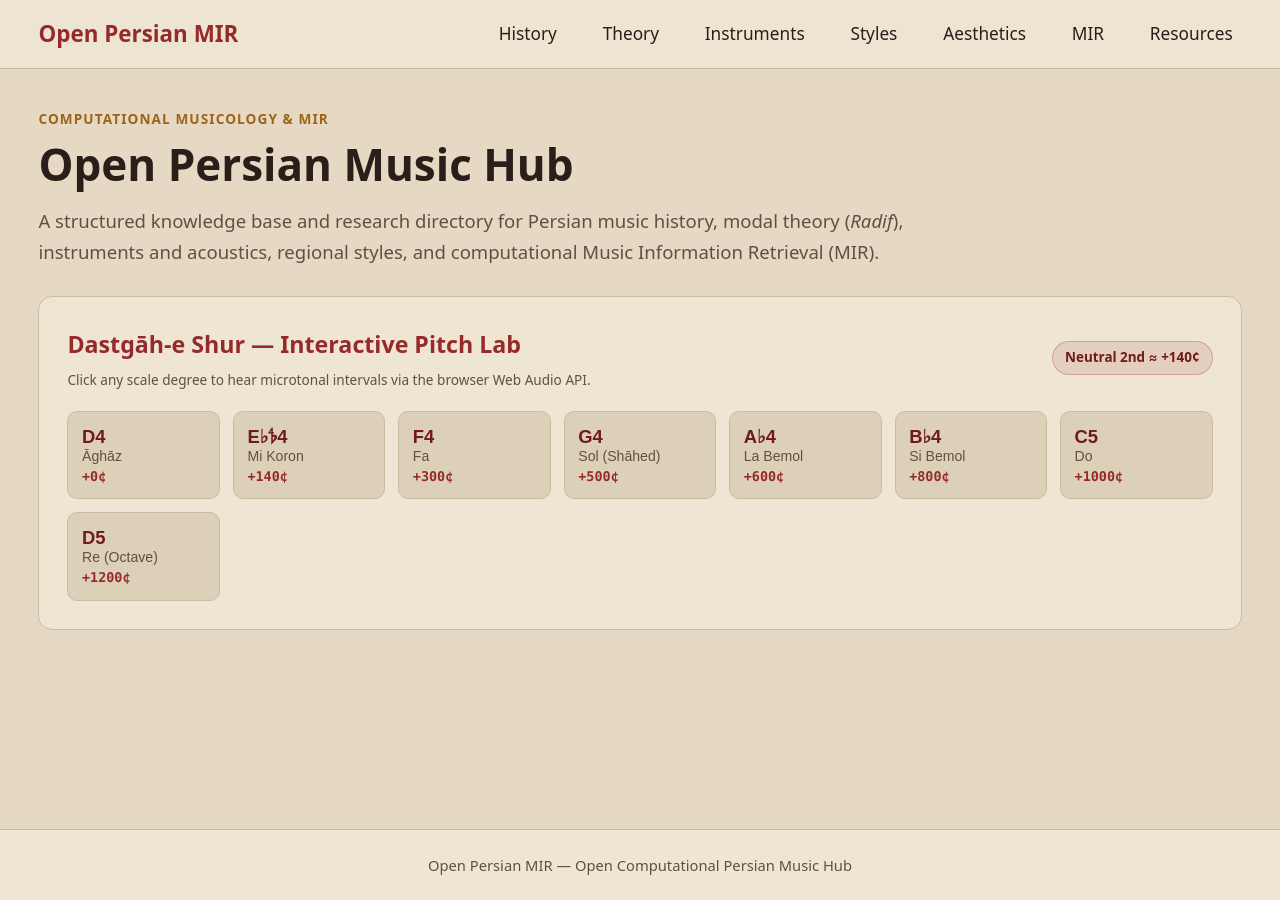
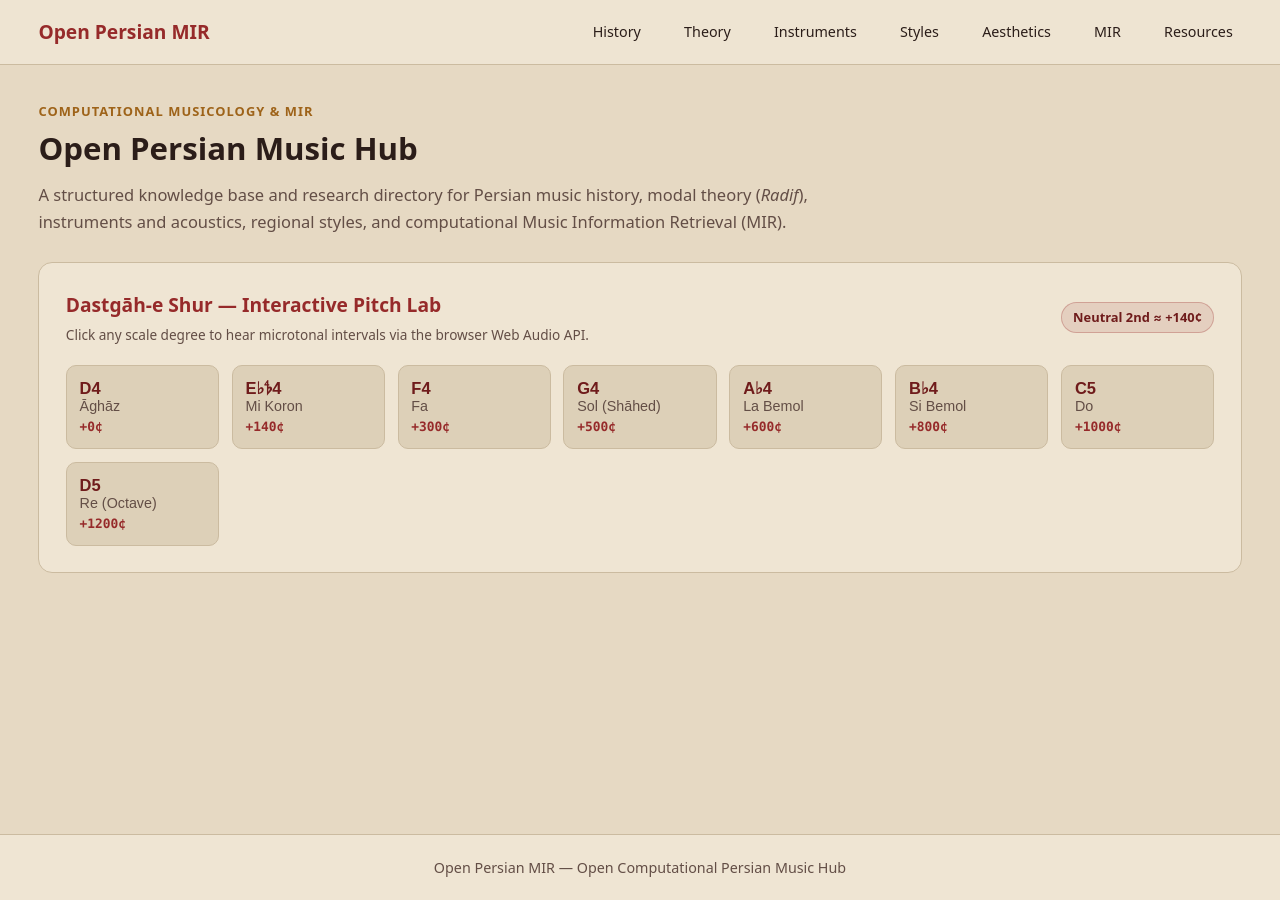
Before and after one commit to open-persian-mir/open-persian-mir.github.io, a Jekyll site: the page built from index.html, in a window 1280 px wide. Built offline with Jekyll 4.4.1, drawn with Linux system fonts in a browser that asks for light colours.

Commit message:
updated sidebar

```diff
--- a/_sass/_base.scss
+++ b/_sass/_base.scss
@@ -1,18 +1,21 @@
+@use "variables" as *;
+
 * {
   box-sizing: border-box;
 }
 
 html {
+  font-size: 16px;
   -webkit-text-size-adjust: 100%;
 }
 
 body {
   margin: 0;
   font-family: system-ui, -apple-system, BlinkMacSystemFont, "Segoe UI", Roboto, sans-serif;
-  font-size: clamp(1rem, 0.35vw + 0.92rem, 1.18rem);
+  font-size: $font-size-base;
   background: var(--bg);
   color: var(--text);
-  line-height: 1.7;
+  line-height: 1.65;
   min-height: 100vh;
   display: flex;
   flex-direction: column;
@@ -30,10 +33,10 @@ a {
 }
 
 h1 {
-  font-size: clamp(1.85rem, 2.6vw + 1.1rem, 2.75rem);
-  line-height: 1.18;
+  font-size: $font-size-2xl;
+  line-height: 1.22;
   color: var(--text);
-  margin: 0 0 0.9rem;
+  margin: 0 0 0.85rem;
 }
 
 code,
@@ -54,4 +57,5 @@ pre {
   overflow-x: auto;
   max-width: 100%;
   border: 1px solid var(--border);
+  font-size: 0.85em;
 }
--- a/_sass/_components.scss
+++ b/_sass/_components.scss
@@ -1,7 +1,9 @@
+@use "variables" as *;
+
 .badge {
-  font-size: 0.84rem;
+  font-size: $font-size-xs;
   font-weight: 600;
-  padding: 0.28rem 0.75rem;
+  padding: 0.25rem 0.7rem;
   border-radius: 999px;
   background: rgba(150, 42, 42, 0.11);
   color: var(--accent-deep);
@@ -17,8 +19,8 @@
   color: var(--accent-deep);
   border: 1px solid var(--border);
   border-radius: 6px;
-  padding: 0.25rem 0.6rem;
-  font-size: 0.84rem;
+  padding: 0.4rem 0.7rem;
+  font-size: $font-size-xs;
   font-weight: 600;
   cursor: pointer;
   transition: background-color 0.15s ease, border-color 0.15s ease;
@@ -41,8 +43,8 @@
   background: var(--surface);
   border: 1px solid var(--border);
   border-radius: 14px;
-  padding: clamp(1.1rem, 2.5vw, 1.75rem);
-  margin: 1.75rem 0;
+  padding: clamp(1.1rem, 2.5vw, 1.65rem);
+  margin: 1.65rem 0;
 }
 
 .explorer-header {
@@ -51,11 +53,11 @@
   justify-content: space-between;
   align-items: center;
   gap: 0.6rem 1.25rem;
-  margin-bottom: 1.25rem;
+  margin-bottom: 1.15rem;
 
   h2 {
     margin: 0;
-    font-size: clamp(1.2rem, 1vw + 0.95rem, 1.45rem);
+    font-size: $font-size-lg;
     color: var(--accent);
   }
 }
@@ -70,8 +72,8 @@
   background: var(--surface-2);
   border: 1px solid var(--border);
   border-radius: 10px;
-  padding: 0.9rem 0.85rem;
-  min-height: 82px;
+  padding: 0.85rem 0.8rem;
+  min-height: 78px;
   color: var(--text);
   text-align: left;
   cursor: pointer;
@@ -91,18 +93,18 @@
 
 .note-pitch {
   font-weight: 700;
-  font-size: 1.15rem;
+  font-size: $font-size-md;
   color: var(--accent-deep);
 }
 
 .note-name {
-  font-size: 0.88rem;
+  font-size: $font-size-sm;
   color: var(--muted);
 }
 
 .note-cents {
   font-family: ui-monospace, SFMono-Regular, Menlo, monospace;
-  font-size: 0.84rem;
+  font-size: $font-size-xs;
   color: var(--accent);
   font-weight: 600;
   margin-top: 0.3rem;
@@ -110,9 +112,9 @@
 
 /* Interactive Figures & Labs */
 .interactive-figure figcaption {
-  font-size: 0.88rem;
+  font-size: $font-size-sm;
   color: var(--muted);
-  margin-top: 0.85rem;
+  margin-top: 0.8rem;
 }
 
 .figure-controls {
@@ -120,10 +122,10 @@
   flex-wrap: wrap;
   align-items: center;
   gap: 0.5rem 0.75rem;
-  margin-bottom: 1rem;
+  margin-bottom: 0.9rem;
 
   label {
-    font-size: 0.9rem;
+    font-size: $font-size-sm;
     font-weight: 600;
     color: var(--text);
   }
@@ -135,7 +137,7 @@
     border: 1px solid var(--border);
     border-radius: 6px;
     padding: 0.35rem 0.6rem;
-    font-size: 0.9rem;
+    font-size: $font-size-sm;
   }
 }
 
@@ -158,7 +160,7 @@
 }
 
 .figure-readout {
-  font-size: 0.92rem;
+  font-size: $font-size-sm;
   color: var(--text);
 }
 
@@ -174,13 +176,13 @@
   border: 1px solid var(--border);
   border-radius: 999px;
   padding: 0.25rem 0.7rem;
-  font-size: 0.86rem;
+  font-size: $font-size-xs;
 }
 
 .dang-status {
   padding: 0.65rem 0.85rem;
   border-radius: 8px;
-  font-size: 0.92rem;
+  font-size: $font-size-sm;
   border: 1px solid var(--border);
   background: var(--surface-2);
 
@@ -207,13 +209,13 @@
   background: var(--surface);
   border: 1px solid var(--border);
   border-radius: 12px;
-  padding: 1.35rem;
+  padding: 1.3rem;
   display: flex;
   flex-direction: column;
 
   h3 {
     margin: 0;
-    font-size: 1.15rem;
+    font-size: $font-size-lg;
     color: var(--text);
   }
 }
@@ -227,7 +229,7 @@
 }
 
 .card-meta {
-  font-size: 0.88rem;
+  font-size: $font-size-sm;
   color: var(--muted);
   margin: 0.4rem 0 0.75rem;
 }
@@ -237,40 +239,6 @@
   grid-template-columns: repeat(3, minmax(0, 1fr));
   gap: 0.75rem;
   margin: 1rem 0;
-}
-
-.ks-marker {
-  background: var(--surface-2);
-  border: 1px solid var(--border);
-  border-radius: 10px;
-  padding: 0.75rem 0.9rem;
-  display: flex;
-  flex-direction: column;
-  gap: 0.25rem;
-
-  &.is-center {
-    border-color: var(--accent-warm);
-  }
-}
-
-.ks-tag {
-  font-size: 0.82rem;
-  font-weight: 700;
-  text-transform: uppercase;
-  letter-spacing: 0.05em;
-  color: var(--accent-deep);
-}
-
-.ks-hz {
-  font-family: ui-monospace, SFMono-Regular, Menlo, monospace;
-  font-size: 0.9rem;
-  color: var(--muted);
-}
-
-@media (max-width: 640px) {
-  .ks-pitch-strip {
-    grid-template-columns: minmax(0, 1fr);
-  }
 }
 
 .ks-marker {
@@ -293,6 +261,20 @@
   }
 }
 
+.ks-tag {
+  font-size: $font-size-xs;
+  font-weight: 700;
+  text-transform: uppercase;
+  letter-spacing: 0.05em;
+  color: var(--accent-deep);
+}
+
+.ks-hz {
+  font-family: ui-monospace, SFMono-Regular, Menlo, monospace;
+  font-size: $font-size-xs;
+  color: var(--muted);
+}
+
 .accidental-mark {
   display: inline-flex;
   align-items: center;
@@ -304,3 +286,9 @@
   display: block;
   flex-shrink: 0;
 }
+
+@media (max-width: 640px) {
+  .ks-pitch-strip {
+    grid-template-columns: minmax(0, 1fr);
+  }
+}
--- a/_sass/_layout.scss
+++ b/_sass/_layout.scss
@@ -1,3 +1,5 @@
+@use "variables" as *;
+
 .navbar {
   position: sticky;
   top: 0;
@@ -5,13 +7,14 @@
   background: rgba(239, 229, 211, 0.95);
   backdrop-filter: blur(8px);
   border-bottom: 1px solid var(--border);
+  font-size: $font-size-sm;
 }
 
 .navbar-inner {
   width: min(94vw, 1680px);
   margin: 0 auto;
-  padding: 0.85rem 0;
-  min-height: 68px;
+  padding: 0.8rem 0;
+  min-height: 64px;
   display: flex;
   flex-wrap: wrap;
   align-items: center;
@@ -21,7 +24,7 @@
 
 .brand {
   font-weight: 700;
-  font-size: clamp(1.15rem, 0.5vw + 1rem, 1.4rem);
+  font-size: $font-size-lg;
   color: var(--accent);
 
   &:hover {
@@ -34,8 +37,8 @@
   display: flex;
   flex-wrap: wrap;
   align-items: center;
-  gap: 0.5rem clamp(1rem, 2.2vw, 2rem);
-  font-size: clamp(0.95rem, 0.25vw + 0.9rem, 1.08rem);
+  gap: 0.4rem clamp(0.85rem, 2vw, 1.75rem);
+  font-size: $font-size-sm;
 
   a {
     color: var(--text);
@@ -60,11 +63,11 @@
 .page-shell {
   width: min(94vw, 1680px);
   margin: 0 auto;
-  padding: clamp(1.4rem, 3vw, 2.75rem) 0;
+  padding: clamp(1.35rem, 2.8vw, 2.5rem) 0;
   flex: 1;
   display: grid;
-  grid-template-columns: minmax(240px, 290px) minmax(0, 1fr);
-  gap: clamp(1.5rem, 3.2vw, 3rem);
+  grid-template-columns: minmax(190px, 230px) minmax(0, 1fr);
+  gap: clamp(1.35rem, 2.8vw, 2.5rem);
 
   &.no-sidebar {
     grid-template-columns: minmax(0, 1fr);
@@ -74,16 +77,17 @@
 .sidebar {
   background: var(--surface);
   border: 1px solid var(--border);
-  border-radius: 12px;
-  padding: 1.25rem;
+  border-radius: 10px;
+  padding: 0.9rem;
   align-self: start;
+  font-size: $font-size-xs;
 
   h2 {
-    font-size: 0.8rem;
+    font-size: $font-size-xs;
     text-transform: uppercase;
     letter-spacing: 0.08em;
     color: var(--accent-warm);
-    margin: 1.2rem 0 0.5rem;
+    margin: 0.9rem 0 0.35rem;
 
     &:first-child {
       margin-top: 0;
@@ -97,15 +101,16 @@
   }
 
   li {
-    margin-bottom: 0.3rem;
+    margin-bottom: 0.15rem;
   }
 
   a {
     display: block;
-    padding: 0.48rem 0.65rem;
-    border-radius: 7px;
+    padding: 0.32rem 0.5rem;
+    border-radius: 6px;
     color: var(--text);
-    font-size: 0.96rem;
+    font-size: $font-size-xs;
+    line-height: 1.35;
 
     &:hover {
       background: var(--surface-2);
@@ -126,7 +131,7 @@
   list-style: none;
   cursor: pointer;
   font-weight: 700;
-  font-size: 0.98rem;
+  font-size: $font-size-md;
   color: var(--accent-deep);
   user-select: none;
 
@@ -142,8 +147,8 @@
 .site-footer {
   background: var(--surface);
   border-top: 1px solid var(--border);
-  padding: 1.4rem 0;
+  padding: 1.3rem 0;
   text-align: center;
-  font-size: 0.92rem;
+  font-size: $font-size-sm;
   color: var(--muted);
 }
--- a/_sass/_prose.scss
+++ b/_sass/_prose.scss
@@ -1,34 +1,64 @@
+@use "variables" as *;
+
 .eyebrow {
-  font-size: 0.85rem;
+  font-size: $font-size-xs;
   text-transform: uppercase;
   letter-spacing: 0.08em;
   color: var(--accent-warm);
   font-weight: 700;
-  margin: 0 0 0.5rem;
+  margin: 0 0 0.45rem;
 }
 
 .summary {
   color: var(--muted);
-  font-size: clamp(1rem, 0.35vw + 0.94rem, 1.16rem);
+  font-size: $font-size-md;
   max-width: 85ch;
-  margin: 0 0 1.75rem;
+  margin: 0 0 1.65rem;
 }
 
 .prose {
   max-width: 95ch;
+  font-size: $font-size-base;
+  line-height: 1.68;
+
+  h1 {
+    font-size: $font-size-2xl;
+    line-height: 1.25;
+  }
 
   h2 {
     color: var(--accent);
-    font-size: clamp(1.35rem, 1.3vw + 1.05rem, 1.75rem);
-    margin-top: 2.25rem;
-    margin-bottom: 0.65rem;
+    font-size: $font-size-xl;
+    line-height: 1.3;
+    margin-top: 2.1rem;
+    margin-bottom: 0.6rem;
   }
 
   h3 {
     color: var(--accent-warm);
-    font-size: clamp(1.15rem, 0.8vw + 0.98rem, 1.35rem);
-    margin-top: 1.75rem;
+    font-size: $font-size-lg;
+    line-height: 1.35;
+    margin-top: 1.65rem;
     margin-bottom: 0.5rem;
+  }
+
+  h4 {
+    font-size: $font-size-md;
+    line-height: 1.4;
+    margin-top: 1.4rem;
+    margin-bottom: 0.45rem;
+  }
+
+  p,
+  ul,
+  ol,
+  blockquote {
+    font-size: $font-size-base;
+  }
+
+  code,
+  pre {
+    font-size: 0.85em;
   }
 
   img {
@@ -48,14 +78,15 @@
     -webkit-overflow-scrolling: touch;
     border-collapse: collapse;
     margin: 1.5rem 0;
-    font-size: 0.98rem;
+    font-size: $font-size-sm;
+    line-height: 1.5;
     background: var(--surface);
   }
 
   th,
   td {
     border: 1px solid var(--border);
-    padding: 0.7rem 0.95rem;
+    padding: 0.65rem 0.9rem;
     text-align: left;
     white-space: nowrap;
   }
--- a/_sass/_responsive.scss
+++ b/_sass/_responsive.scss
@@ -1,3 +1,5 @@
+@use "variables" as *;
+
 @media (max-width: 860px) {
   .navbar-inner,
   .page-shell {
@@ -20,7 +22,7 @@
 
     &::after {
       content: "+";
-      font-size: 1.15rem;
+      font-size: $font-size-lg;
       line-height: 1;
     }
   }
--- a/_sass/_variables.scss
+++ b/_sass/_variables.scss
@@ -9,3 +9,11 @@
   --accent-deep: #6F1B1B;
   --accent-warm: #9E6319;
 }
+
+$font-size-base: clamp(0.9375rem, 0.2vw + 0.8875rem, 1.03125rem);
+$font-size-xs: clamp(0.75rem, 0.1vw + 0.725rem, 0.8125rem);
+$font-size-sm: clamp(0.8125rem, 0.15vw + 0.775rem, 0.9rem);
+$font-size-md: clamp(0.9375rem, 0.2vw + 0.8875rem, 1.03125rem);
+$font-size-lg: clamp(1.0625rem, 0.35vw + 0.975rem, 1.2rem);
+$font-size-xl: clamp(1.225rem, 0.6vw + 1.075rem, 1.45rem);
+$font-size-2xl: clamp(1.5rem, 1vw + 1.25rem, 1.95rem);
```
